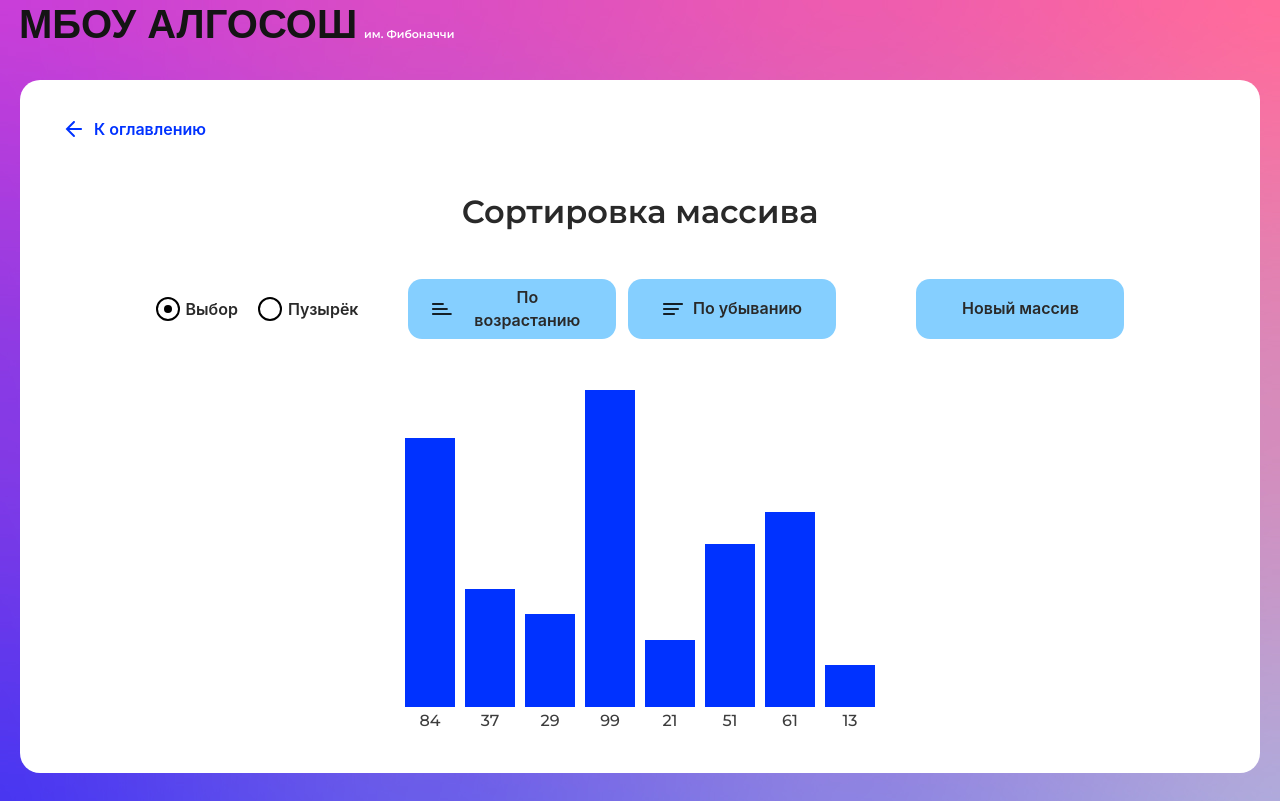
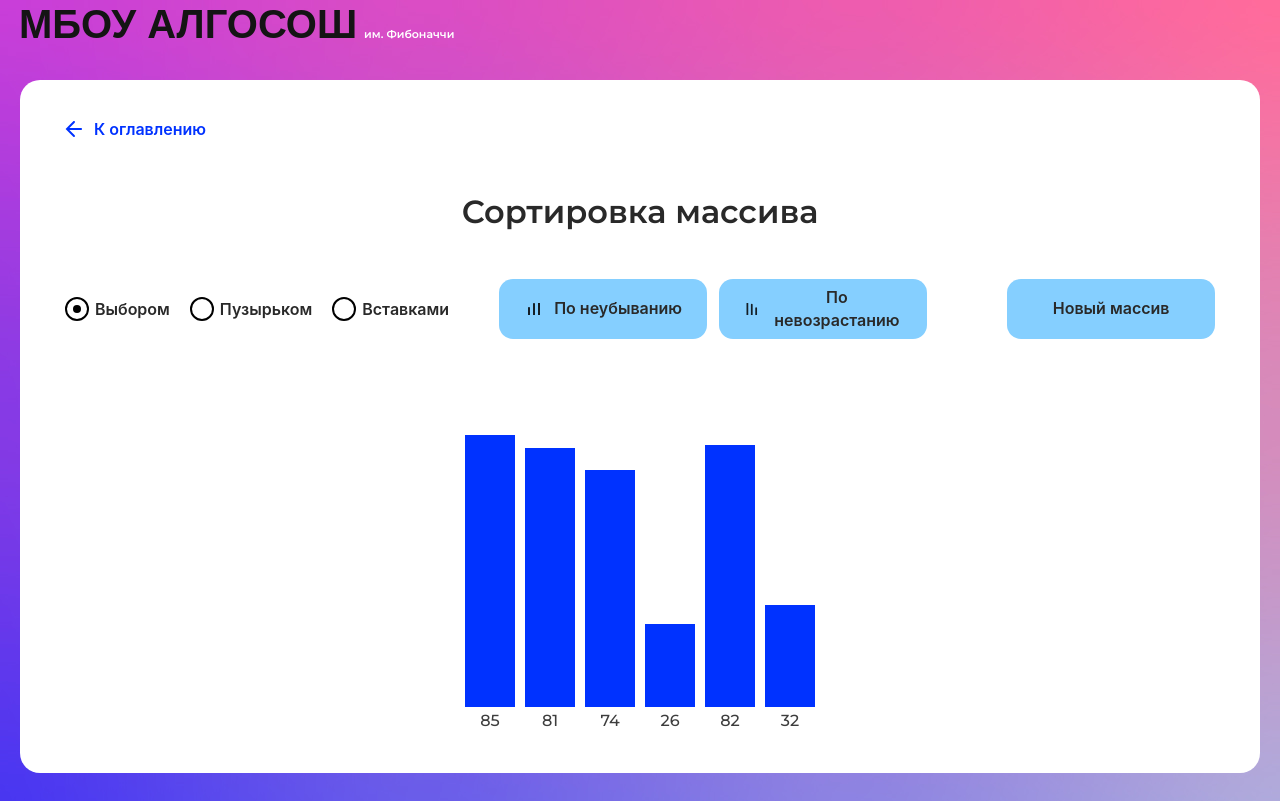
Before and after one commit to niksmo/DSA-visualizer, a React (Vite) app: page /sorting in a window 1280 px wide. Built offline with nearby package versions, Linux system fonts and the light colour scheme; a web font is replaced by a local one.

Commit message:
refactor button, sort visualizer layout

```diff
--- a/src/features/fib-calc-visualizer/index.tsx
+++ b/src/features/fib-calc-visualizer/index.tsx
@@ -64,7 +64,7 @@ export function FibCalcVisualizer({ extClassName }: IProps) {
 				onSubmit={handleComputeFibNum}
 				onChange={handleOnChange}
 				value={numValue}
-				isDisabled={animation}
+				disabled={animation}
 			/>
 
 			{haveFrames && (
--- a/src/features/sorting-visualizer/index.tsx
+++ b/src/features/sorting-visualizer/index.tsx
@@ -1,95 +1,49 @@
-import React, { useEffect, useReducer, useRef } from 'react';
+import { useEffect, useState } from 'react';
 import { SortingChart } from './chart';
-import { SortManager } from './manager';
-import {
-	animateAction,
-	endAction,
-	generateArray,
-	generateBubbleSortAnimation,
-	generateSelectionSortAnimation,
-	initSortingState,
-	switchMethodAction,
-	setNewArrayAction,
-	sortingReducer
-} from './utils';
-import { Direction } from '../../shared/types';
+import { SortManager, TSortMethodUnion, TSortTypeUnion } from './manager';
 import { DELAY_500_MS } from '../../shared/helpers/delays';
-import { withMessage } from '../../shared/helpers/utils';
+import { ArrayItem } from '../../shared/helpers/entities';
+import { makeArray } from './lib';
 
-interface ISortingVisualizerProps {
+interface IProps {
 	extClassName?: string;
 }
 
-export const SortingVisualizer = ({
-	extClassName
-}: ISortingVisualizerProps) => {
-	const [{ animation, method, sortType, renderElements }, dispatch] = useReducer(
-		sortingReducer,
-		initSortingState
-	);
+const initArray = makeArray();
 
-	const abortControllerRef = useRef<null | AbortController>(null);
+export function SortingVisualizer({ extClassName }: IProps) {
+	const [currentFrame, setFrame] = useState(0);
+	const [animation, setAnimation] = useState(false);
+	const [frames, setFrames] = useState<ArrayItem<number>[][]>([initArray]);
 
-	const abortAnimation = () => {
-		dispatch(endAction());
-		abortControllerRef.current?.abort();
-	};
+	const renderElements = frames[currentFrame];
 
-	const handleSort = async (
-		evt: React.MouseEvent<HTMLButtonElement, MouseEvent>
-	) => {
-		const type = evt.currentTarget.value as Direction;
+	const handleMethodChange = (sortMethod: TSortMethodUnion) => {};
 
-		const abortController = new AbortController();
-		abortControllerRef.current = abortController;
+	const handleSort = (sortType: TSortTypeUnion) => {};
 
-		try {
-			if (method === 'bubble') {
-				const animationGenerator = generateBubbleSortAnimation(
-					renderElements,
-					type,
-					DELAY_500_MS,
-					abortController
-				);
-				for await (const elements of animationGenerator) {
-					dispatch(animateAction(elements, type));
-				}
-			}
-			if (method === 'selection') {
-				const animationGenerator = generateSelectionSortAnimation(
-					renderElements,
-					type,
-					DELAY_500_MS,
-					abortController
-				);
-				for await (const elements of animationGenerator) {
-					dispatch(animateAction(elements, type));
-				}
-			}
-			dispatch(endAction());
-		} catch (error) {
-			if (withMessage(error)) {
-				console.log(error.message);
-			}
-		}
+	const handleNewArray = () => {
+		setFrames([makeArray()]);
+		setFrame(0);
 	};
 
 	useEffect(() => {
-		dispatch(setNewArrayAction(generateArray()));
-		return () => void abortAnimation();
-	}, []);
+		let timeoutId = -1;
+
+		return () => {
+			clearTimeout(timeoutId);
+		};
+	});
 
 	return (
 		<div className={extClassName}>
 			<SortManager
-				method={method}
-				onStart={handleSort}
-				onChangeMethod={(method) => dispatch(switchMethodAction(method))}
-				isDisabled={animation}
-				sortType={sortType}
-				newArray={() => dispatch(setNewArrayAction(generateArray()))}
+				disabled={animation}
+				onMethodChange={handleMethodChange}
+				onSort={handleSort}
+				onNewArray={handleNewArray}
 			/>
 			<SortingChart elements={renderElements} extClassName="mt-25" />
 		</div>
 	);
-};
+}
--- a/src/features/sorting-visualizer/manager/index.tsx
+++ b/src/features/sorting-visualizer/manager/index.tsx
@@ -1,75 +1,110 @@
-import React from 'react';
+import React, { useState } from 'react';
 import { clsx } from 'clsx';
-import { TSortMethod } from '../utils';
-import { Direction } from '../../../shared/types';
 import { RadioInput } from '../../../shared/ui/radio-input';
 import { Button } from '../../../shared/ui/button';
 import styles from './styles.module.css';
 
-interface ISortManagerProps {
-	newArray: () => void;
-	isDisabled: boolean;
-	sortType: Direction;
-	method: TSortMethod;
-	onChangeMethod: (method: TSortMethod) => void;
-	onStart: (
-		evt: React.MouseEvent<HTMLButtonElement, MouseEvent>
-	) => Promise<void>;
+const SORT_METHOD = {
+	SELECTION: 'selection',
+	BUBBLE: 'bubble',
+	INSERTION: 'insertion'
+} as const;
+
+const SORT_TYPE = {
+	NON_DECREASING: 'non-decreasing',
+	NON_INCREASIGN: 'non-increasing'
+} as const;
+
+export type TSortMethodUnion = (typeof SORT_METHOD)[keyof typeof SORT_METHOD];
+
+export type TSortTypeUnion = (typeof SORT_TYPE)[keyof typeof SORT_TYPE];
+
+interface IProps {
+	disabled: boolean;
+	onMethodChange: (sortMethod: TSortMethodUnion) => void;
+	onSort: (sortType: TSortTypeUnion) => void;
+	onNewArray: () => void;
 }
 
-export const SortManager: React.FC<ISortManagerProps> = ({
-	newArray,
-	isDisabled,
-	sortType,
-	method,
-	onChangeMethod,
-	onStart
-}) => {
+export function SortManager({
+	onNewArray,
+	disabled,
+	onMethodChange,
+	onSort
+}: IProps) {
+	const [sortType, setSortType] = useState<TSortTypeUnion>('non-decreasing');
+	const [sortMethod, setSortMethod] = useState<TSortMethodUnion>('selection');
+
+	const handleButtonClick = (
+		evt: React.MouseEvent<HTMLButtonElement, MouseEvent>
+	) => {
+		const { value } = evt.currentTarget;
+		const sortType = value as TSortTypeUnion;
+		setSortType(sortType);
+		onSort(sortType);
+	};
+
+	const handleMethodChange = (evt: React.FormEvent<HTMLInputElement>) => {
+		const { value } = evt.currentTarget;
+		const sortMethod = value as TSortMethodUnion;
+		setSortMethod(sortMethod);
+		onMethodChange(sortMethod);
+	};
+
 	return (
 		<form className={styles.controls}>
 			<RadioInput
-				label="Выбор"
+				label="Выбором"
 				name="sortType"
-				value="selection"
-				disabled={isDisabled}
-				checked={method === 'selection'}
-				onChange={(evt) => onChangeMethod(evt.currentTarget.value as TSortMethod)}
+				value={SORT_METHOD.SELECTION}
+				disabled={disabled}
+				checked={sortMethod === SORT_METHOD.SELECTION}
+				onChange={handleMethodChange}
 			/>
 			<RadioInput
-				label="Пузырёк"
+				extClassName="ml-10"
+				label="Пузырьком"
 				name="sortType"
-				value="bubble"
+				value={SORT_METHOD.BUBBLE}
+				disabled={disabled}
+				checked={sortMethod === SORT_METHOD.BUBBLE}
+				onChange={handleMethodChange}
+			/>
+			<RadioInput
 				extClassName="ml-10"
-				disabled={isDisabled}
-				checked={method === 'bubble'}
-				onChange={(evt) => onChangeMethod(evt.currentTarget.value as TSortMethod)}
+				label="Вставками"
+				name="sortType"
+				value={SORT_METHOD.INSERTION}
+				disabled={disabled}
+				checked={sortMethod === SORT_METHOD.INSERTION}
+				onChange={handleMethodChange}
 			/>
 			<Button
 				extClassName={clsx(styles.controls__button, 'ml-25')}
-				sorting={Direction.Ascending}
-				text="По возрастанию"
-				name="asc"
-				value="ascending"
-				disabled={isDisabled}
-				isLoader={isDisabled && sortType === Direction.Ascending}
-				onClick={onStart}
+				icon="Ascending"
+				text="По неубыванию"
+				name={SORT_TYPE.NON_DECREASING}
+				value={SORT_TYPE.NON_DECREASING}
+				disabled={disabled}
+				loader={disabled && sortType === SORT_TYPE.NON_DECREASING}
+				onClick={handleButtonClick}
 			/>
 			<Button
 				extClassName={clsx(styles.controls__button, 'ml-6')}
-				sorting={Direction.Descending}
-				text="По убыванию"
-				name="desc"
-				value="descending"
-				disabled={isDisabled}
-				isLoader={isDisabled && sortType === Direction.Descending}
-				onClick={onStart}
+				icon="Descending"
+				text="По невозрастанию"
+				name={SORT_TYPE.NON_INCREASIGN}
+				value={SORT_TYPE.NON_INCREASIGN}
+				disabled={disabled}
+				loader={disabled && sortType === SORT_TYPE.NON_INCREASIGN}
+				onClick={handleButtonClick}
 			/>
 			<Button
 				extClassName={clsx(styles.controls__button, 'ml-40')}
 				text="Новый массив"
-				disabled={isDisabled}
-				onClick={() => newArray()}
+				disabled={disabled}
+				onClick={onNewArray}
 			/>
 		</form>
 	);
-};
+}
--- a/src/features/string-reverse-visualizer/index.tsx
+++ b/src/features/string-reverse-visualizer/index.tsx
@@ -63,7 +63,7 @@ export function ReverseVisualizer({ extClassName }: IProps) {
 			<ReverseManager
 				value={stringValue}
 				onChange={handleOnChangeInputValue}
-				isDisabled={animation}
+				disabled={animation}
 				onSubmit={handleReverseString}
 			/>
 			{haveFrames && (
--- a/src/shared/ui/button/index.tsx
+++ b/src/shared/ui/button/index.tsx
@@ -2,36 +2,39 @@ import React from 'react';
 import { clsx } from 'clsx';
 import loaderIcon from './loader.svg';
 import { AscendingIcon, DescendingIcon } from '../icons';
-import { Direction } from '../../types';
 import styles from './styles.module.css';
 
-interface ButtonProps extends React.HTMLProps<HTMLButtonElement> {
+const Icon = {
+	Ascending: AscendingIcon,
+	Descending: DescendingIcon
+};
+
+type IProps = React.HTMLProps<HTMLButtonElement> & {
 	text?: string;
 	type?: 'button' | 'submit' | 'reset';
-	sorting?: Direction;
-	linkedList?: 'small' | 'big';
-	isLoader?: boolean;
+	icon?: keyof typeof Icon;
+	size?: 'small' | 'big';
+	loader?: boolean;
 	extClassName?: string;
-}
+};
 
-export const Button: React.FC<ButtonProps> = ({
+export function Button({
 	text,
 	extClassName = '',
 	type = 'button',
-	isLoader = false,
-	sorting,
-	linkedList,
+	icon,
+	loader = false,
+	size,
 	disabled,
 	...rest
-}) => {
-	const currentIcon =
-		sorting === Direction.Ascending ? <AscendingIcon /> : <DescendingIcon />;
+}: IProps) {
+	const CurrentIcon = icon && Icon[icon];
 
 	const className = clsx(
 		'text text_type_button text_color_primary',
 		styles.button,
-		linkedList && styles[linkedList],
-		isLoader && styles.loader,
+		size && styles[size],
+		loader && styles.loader,
 		extClassName
 	);
 
@@ -39,17 +42,17 @@ export const Button: React.FC<ButtonProps> = ({
 		<button
 			className={className}
 			type={type}
-			disabled={isLoader || disabled}
+			disabled={loader || disabled}
 			{...rest}
 		>
-			{isLoader ? (
+			{loader ? (
 				<img className={styles.loader_icon} src={loaderIcon} alt="Загрузка." />
 			) : (
 				<>
-					{sorting && currentIcon}
-					<p className={`text ${sorting && 'ml-5'}`}>{text}</p>
+					{CurrentIcon && <CurrentIcon />}
+					<p className={clsx('text', CurrentIcon && 'ml-5')}>{text}</p>
 				</>
 			)}
 		</button>
 	);
-};
+}
--- a/src/shared/ui/icons/ascending-icon.tsx
+++ b/src/shared/ui/icons/ascending-icon.tsx
@@ -11,6 +11,8 @@ export const AscendingIcon = () => {
 				d="M1 0C0.447715 0 0 0.447715 0 1C0 1.55228 0.447715 2 1 2H11C11.5523 2 12 1.55228 12 1C12 0.447715 11.5523 0 11 0H1ZM0 6C0 5.44772 0.447715 5 1 5H15C15.5523 5 16 5.44772 16 6C16 6.55228 15.5523 7 15 7H1C0.447715 7 0 6.55228 0 6ZM0 11C0 10.4477 0.447715 10 1 10H19C19.5523 10 20 10.4477 20 11C20 11.5523 19.5523 12 19 12H1C0.447716 12 0 11.5523 0 11Z"
 				fill="inherit"
 				fillOpacity="0.85"
+				transform="rotate(-90)"
+				transform-origin="center"
 			/>
 		</svg>
 	);
--- a/src/shared/ui/icons/descending-icon.tsx
+++ b/src/shared/ui/icons/descending-icon.tsx
@@ -13,6 +13,8 @@ export const DescendingIcon = () => {
 				d="M0 1C0 0.44772 0.44772 0 1 0H19C19.5523 0 20 0.44772 20 1C20 1.55228 19.5523 2 19 2H1C0.44772 2 0 1.55228 0 1ZM0 6C0 5.4477 0.44772 5 1 5H15C15.5523 5 16 5.4477 16 6C16 6.5523 15.5523 7 15 7H1C0.44772 7 0 6.5523 0 6ZM1 10C0.44772 10 0 10.4477 0 11C0 11.5523 0.44772 12 1 12H11C11.5523 12 12 11.5523 12 11C12 10.4477 11.5523 10 11 10H1Z"
 				fill="inherit"
 				fillOpacity="0.85"
+				transform="rotate(-90)"
+				transform-origin="center"
 			/>
 		</svg>
 	);
```
Also changed, not shown: src/features/fib-calc-visualizer/manager/index.tsx (+4 -4 lines), src/features/sorting-visualizer/chart/index.tsx (+4 -6 lines), src/features/sorting-visualizer/lib.ts (+40 -10 lines), src/features/string-reverse-visualizer/manager/index.tsx (+4 -4 lines).
